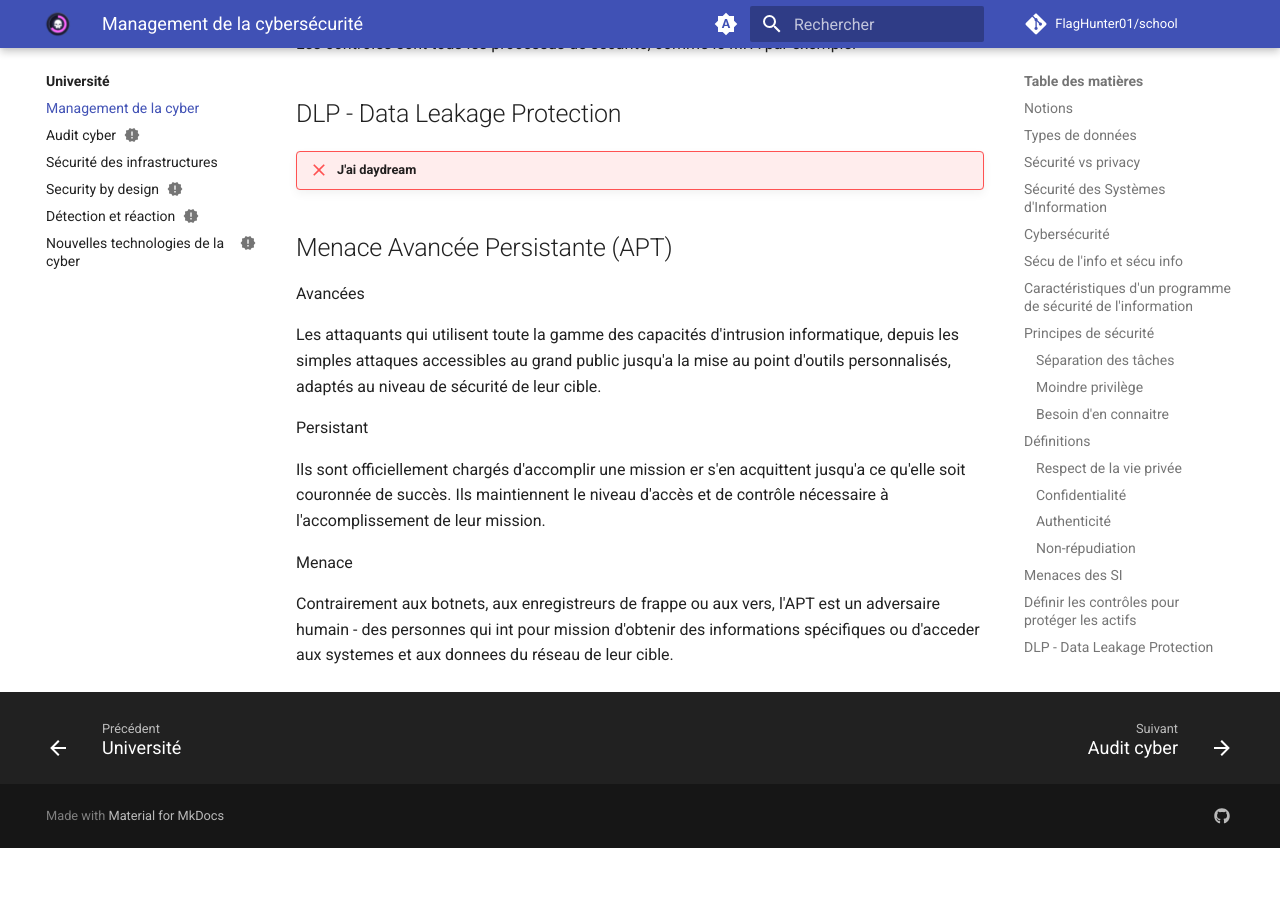
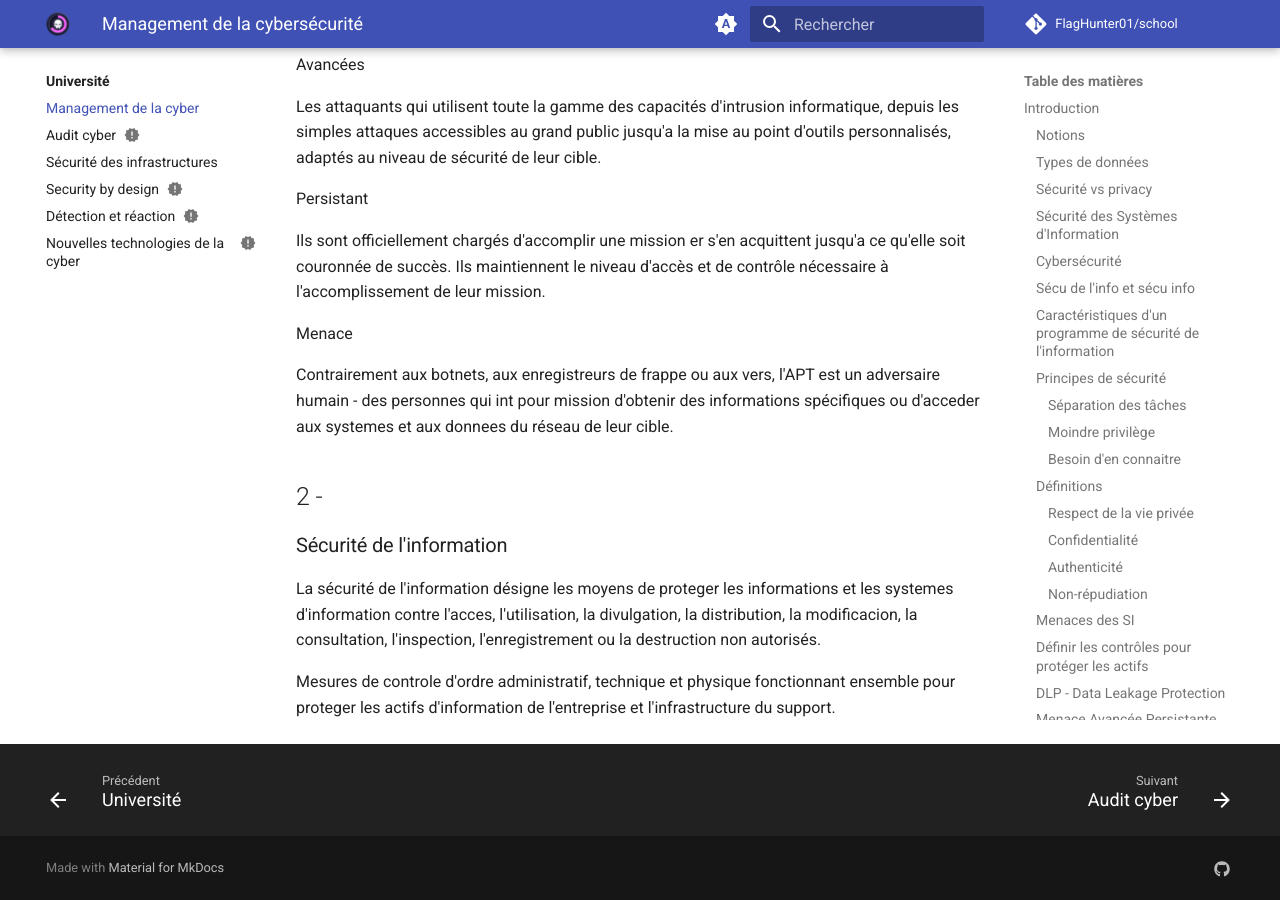
Before and after one commit to FlagHunter01/school, an MkDocs documentation site: the page built from docs/uni/management/index.md, in a window 1280 px wide and 900 px high, scrolled down 5017 px. Built offline with MkDocs 1.6.1 and Material for MkDocs 9.7.7, drawn with Linux system fonts in a browser that asks for light colours; comment, search, counter and statistics services are not loaded; before the commit the page ends 5865 px from its top, so only the background shows below that.

Commit message:
Suite rédac et correction de l'arbo

```diff
--- a/docs/uni/management/index.md
+++ b/docs/uni/management/index.md
@@ -6,7 +6,9 @@ description: Cours de management de la cybersécurité
 !!! info "Prof"
     Pascal Antonini
 
-## Notions
+## Introduction
+
+### Notions
 
 !!! abstract "Cybersécurité"
     Englobe l'ensemble des autres définitions.
@@ -37,21 +39,21 @@ description: Cours de management de la cybersécurité
 !!! abstract "Disponibilité"
     L'information estt disponible quand nécessaire.
 
-## Types de données
+### Types de données
 
 - Finance
 - RH
 - Opérations
 - Propriété intellectuelle
 
-## Sécurité vs privacy
+### Sécurité vs privacy
 
 === "Sécurité"
     Confidentialité, Intégrité, Disponibilité de toutes les données sensibles et critiques.
 === "Privacy"
     Respect de la vie privée, données à caractère personnel (RGPD).
 
-## Sécurité des Systèmes d'Information
+### Sécurité des Systèmes d'Information
 
 La **SSI** ou cybersécurité consiste a protéger l'information et les systèmes d'information contre les actions non-autorisées suivantes:
 
@@ -63,7 +65,7 @@ La **SSI** ou cybersécurité consiste a protéger l'information et les système
 - enregistrement
 - destruction
 
-## Cybersécurité
+### Cybersécurité
 
 La cyber n'adresse pas seulement la technique.
 
@@ -73,7 +75,7 @@ Elle touche les informations qui circules sur les réseaux, les systèmes d'expl
 
 Les fondamentaux de la sécurité concernent la protection de ses actifs.
 
-## Sécu de l'info et sécu info
+### Sécu de l'info et sécu info
 
 La sécurité de l'information nécessite une approche globale qui addresse différents domaines des technologies de l'onformation et de la communication (TIC) et hors des TIC
 
@@ -85,7 +87,7 @@ Un programme de sécurité de l'information doit toucher chaque étape du cycle
 
 Tous ses éléments s'organisent selon le tryptique: Humains, Processus et Technologies
 
-## Caractéristiques d'un programme de sécurité  de l'information
+### Caractéristiques d'un programme de sécurité  de l'information
 
 L'accès aux informations est réalisé de manière dynamique et reflète les processus orgaisationnels de l'entreprise, sa structure et sa culture.
 
@@ -97,49 +99,49 @@ Les ressources nécessaires pour assurer la portection des informations dans le
 - Une compréhension des risques et des menaces est fondamentale pour permettre la prise de décisions managériales
 - La sécurité peut être coûteuse. De ombien avons-nous besoin et où devons-nous projeter nos ressources pour protéger notre activité?
 
-## Principes de sécurité
+### Principes de sécurité
 
 Au-delà des grands objectifs de sécurité que nous avons intoduits: confidentialité, intégralité et disponibilité, les grands principes suivants sont également a concidérer.
 
-### Séparation des tâches
+#### Séparation des tâches
 
 Séparer les responsabilités en terme de traitement ou d'information afin qu'aucun individu agissant seul ne puisse compromettre la sécurité.
 
-### Moindre privilège
+#### Moindre privilège
 
 Chaque personne n'a accès qu'aux traitements ou données qui lui sont strictement nécessaires dans l'exercice de sa fonction. L'application de ce principe permet de limiter les dommages qui pourraient résulter d'un accident, d'une erreur ou d'une utilidation non autorisée d'un système d'information.
 
-### Besoin d'en connaitre
+#### Besoin d'en connaitre
 
 Le besoin légitime d'une personne ou d'une organisation de connaitre, accéder ou posséder une information spécifique qui est critique pour permettre la réalisation d'une mission qui lui est confiée.
 
-## Définitions
+### Définitions
 
-### Respect de la vie privée
+#### Respect de la vie privée
 
 Le respect de la vie privée / protection des données a caractere personnel est d"fini comme les droits et obligations des individus et des organisations qui s'appliquent a la collecte, l'utilisation, la rétention et la divulgation de données a caractere personnel (AICPA Generally Accepted Privacy Principles)
 
-### Confidentialité
+#### Confidentialité
 
 !!! failure "RIP il a changé de slide"
 
 <hr>
 
-### Authenticité
+#### Authenticité
 
 Les données, transactions, communications et documents sont authentiques
 
-### Non-répudiation
+#### Non-répudiation
 
 Assurer qu'une partie d'une transaction ne peut nier avoir recu une transaction et que la contrepartie ne peut nier l'avoir émise.
 
-## Menaces des SI
+### Menaces des SI
 
 - Erreurs et omissions
 - Fraudes et vols
 - Attaquants malveillants, cométiteurs, activistes, hackers
 
-## Définir les contrôles pour protéger les actifs
+### Définir les contrôles pour protéger les actifs
 
 !!! abstract "Risque"
     Probabilité d'une menace exploitant une vulnérabilité et son impact métier correspondant.
@@ -148,11 +150,11 @@ Le risque est compris comme la probabilité d'une menace exploitant une vulnéra
 
 Les contrôles sont tous les processus de sécurité, comme le MFA par exemple.
 
-## DLP - Data Leakage Protection
+### DLP - Data Leakage Protection
 
 !!! failure "J'ai daydream"
 
-## Menace Avancée Persistante (APT)
+### Menace Avancée Persistante (APT)
 
 Avancées
 
@@ -165,3 +167,11 @@ Ils sont officiellement chargés d'accomplir une mission er s'en acquittent jusq
 Menace
 
 Contrairement aux botnets, aux enregistreurs de frappe ou aux vers, l'APT est un adversaire humain - des personnes qui int pour mission d'obtenir des informations spécifiques ou d'acceder aux systemes et aux donnees du réseau de leur cible.
+
+## 2 -
+
+### Sécurité de l'information
+
+La sécurité de l'information désigne les moyens de proteger les informations et les systemes d'information contre l'acces, l'utilisation, la divulgation, la distribution, la modificacion, la consultation, l'inspection, l'enregistrement ou la destruction non autorisés.
+
+Mesures de controle d'ordre administratif, technique et physique fonctionnant ensemble pour proteger les actifs d'information de l'entreprise et l'infrastructure du support.
```
